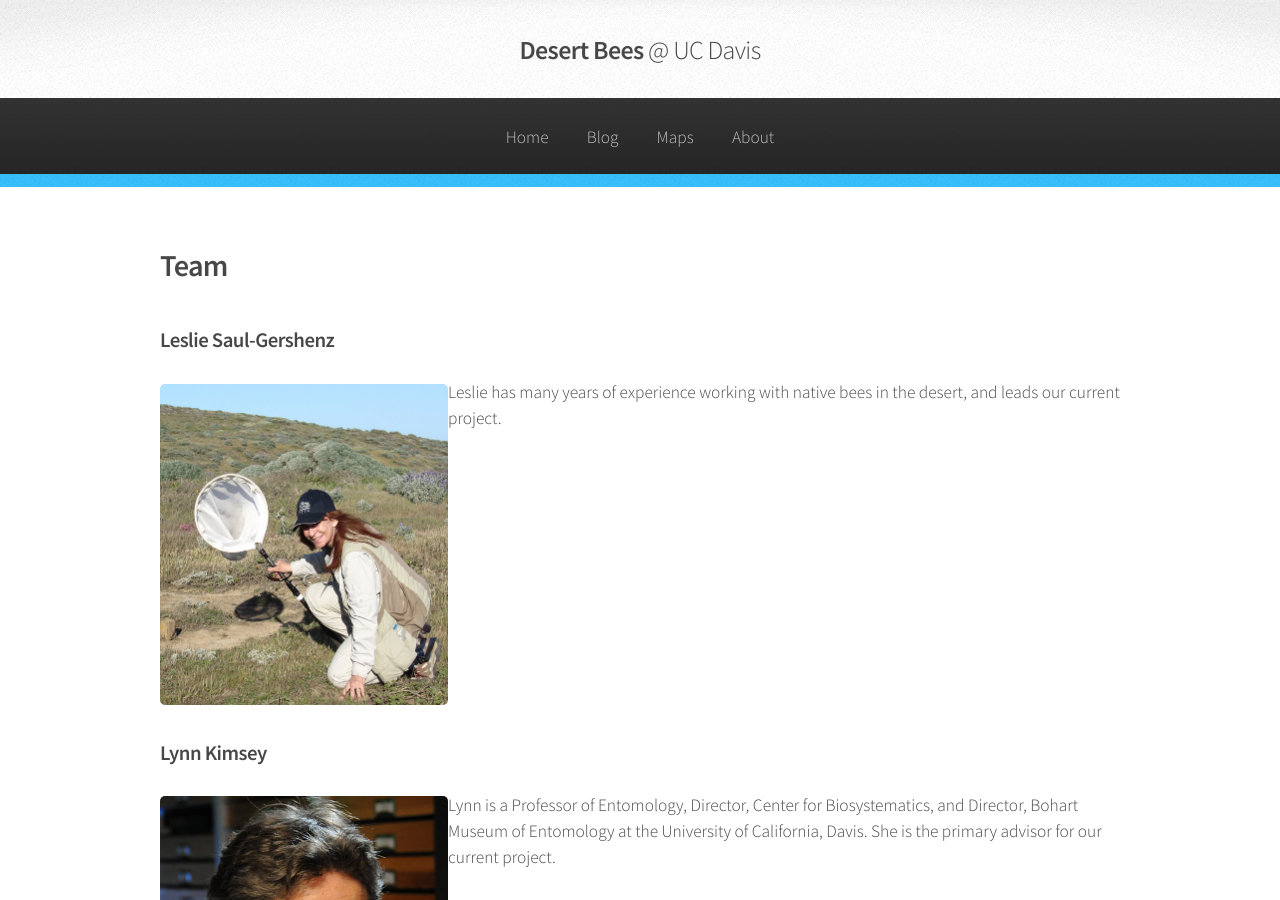
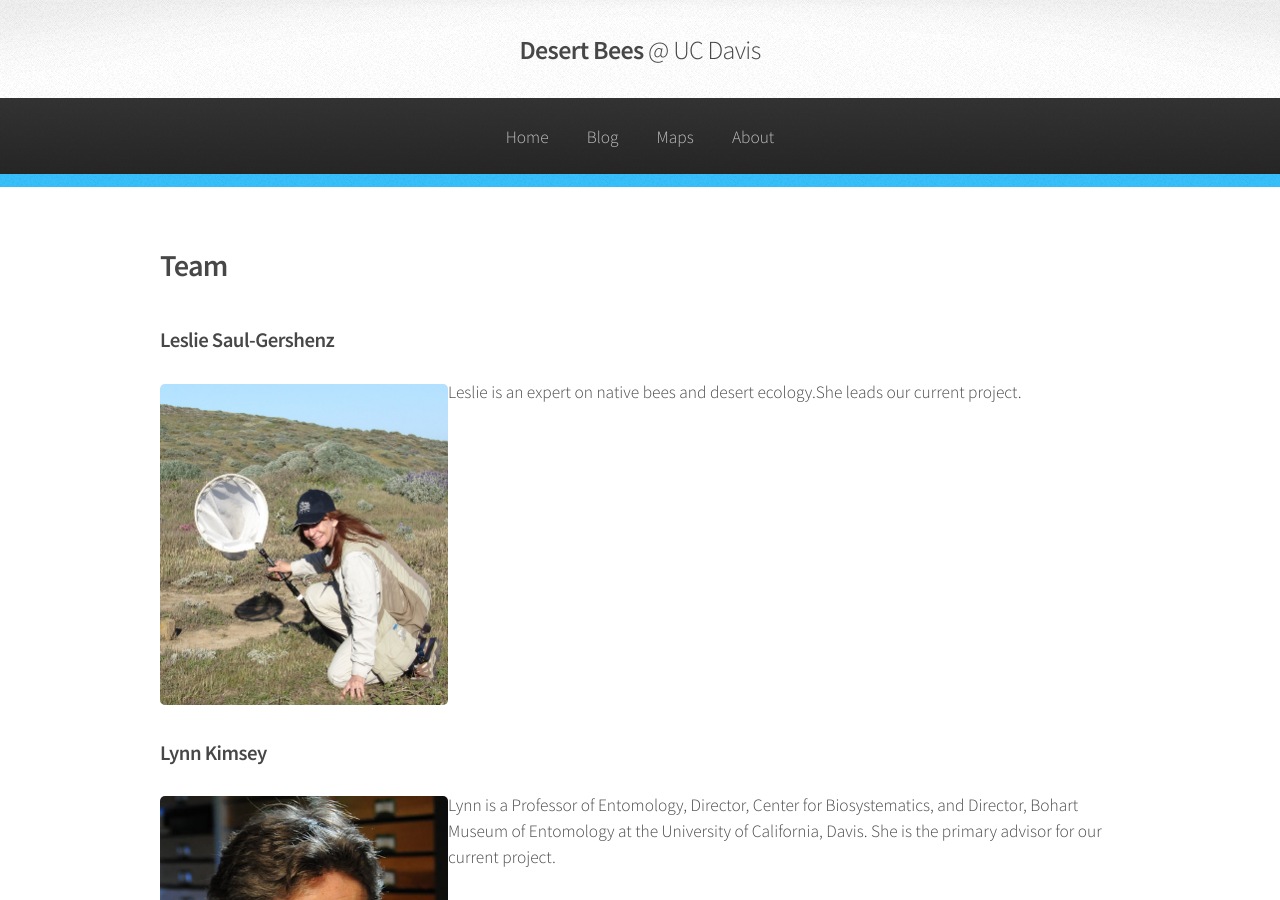
Before and after one commit to desertbees/desertbees.github.io, a Jekyll site: the page built from team.html, in a window 1280 px wide and 900 px high. Built offline with Jekyll 4.4.1, drawn with Linux system fonts in a browser that asks for light colours.

Commit message:
changed Leslie bio

```diff
--- a/team.html
+++ b/team.html
@@ -23,7 +23,7 @@ layout: default
 							<div class="box post">
 					<span class="image left"><img src="{{ site.baseurl }}/assets/images/leslie_bio_pic.jpg" alt=""  /></span>
 
-					<p>Leslie has many years of experience working with native bees in the desert, and leads our current project.</p>
+					<p>Leslie is an expert on native bees and desert ecology.She leads our current project.</p>
 </article>
 
 <!--Lynn-->
```
